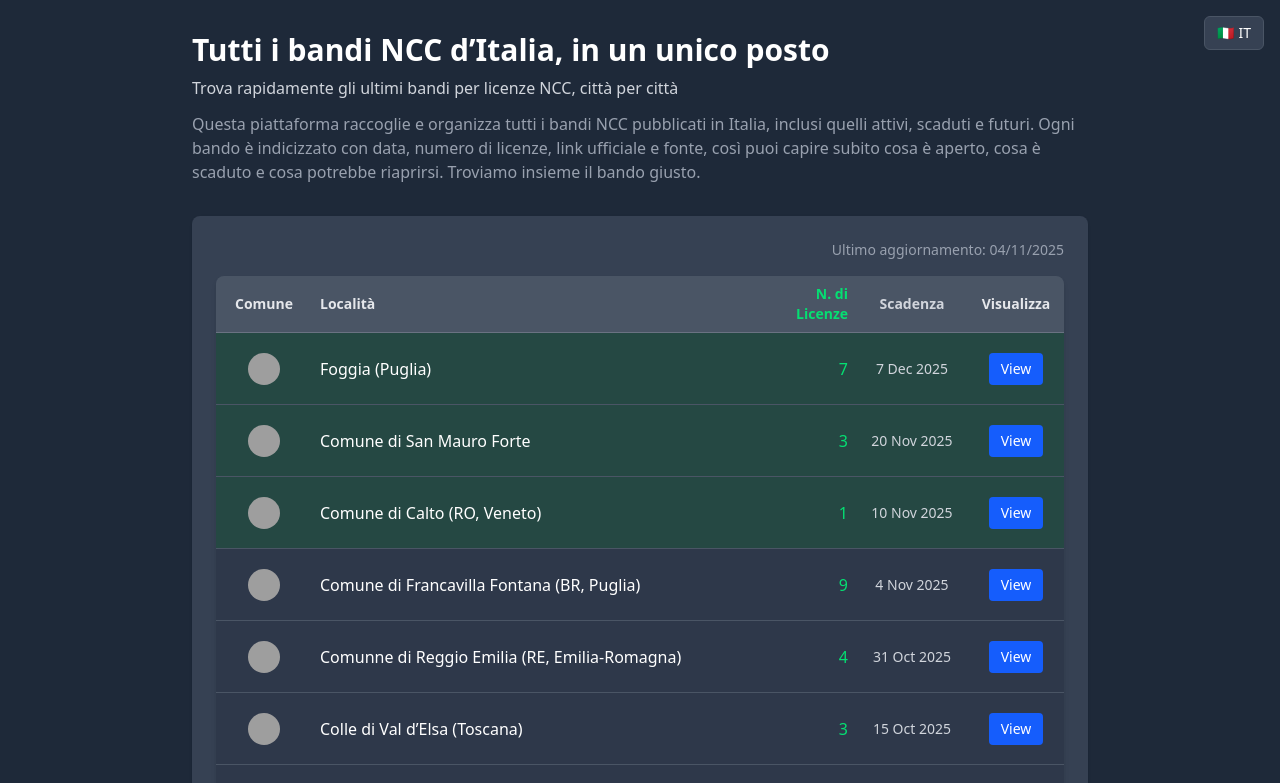
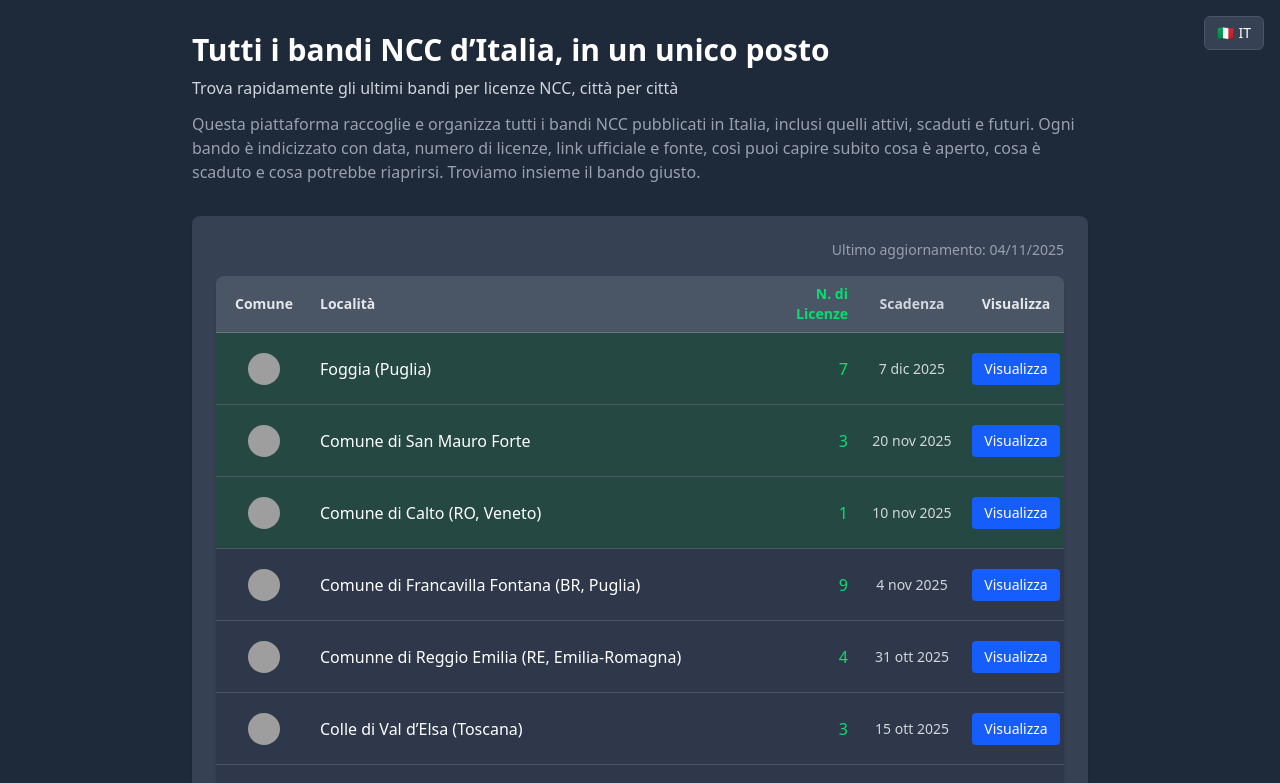
Before and after one commit to coy123/licenzia, a React (Vite) app: page / in a window 1280 px wide. Shown: the top 783 px of the page. Built offline with nearby package versions, Linux system fonts and the light colour scheme; grey boxes are pictures that could not be loaded.

Commit message:
fix more translation problems

```diff
--- a/src/components/Table.tsx
+++ b/src/components/Table.tsx
@@ -7,9 +7,9 @@ interface TableRowProps {
     data: TableData;
 }
 
-const formatDate = (dateString: string) => {
+const formatDate = (dateString: string, locale: string = 'en-GB') => {
     const date = new Date(dateString);
-    return date.toLocaleDateString('en-GB', {
+    return date.toLocaleDateString(locale, {
         year: 'numeric',
         month: 'short',
         day: 'numeric'
@@ -21,6 +21,9 @@ const formatAmount = (amount: number) => {
 };
 
 const TableRow: React.FC<TableRowProps> = ({data}) => {
+    const {language} = useLanguage();
+    const t = (key: string) => getTranslation(language, key);
+    const locale = language === 'it' ? 'it-IT' : 'en-GB';
     const isDeadlineUpcoming = new Date(data.deadline).getTime() >= Date.now();
     const backgroundClass = isDeadlineUpcoming ? 'bg-green-900/40' : 'bg-gray-900/20';
     const hoverBackgroundClass = isDeadlineUpcoming ? 'hover:bg-green-800' : 'hover:bg-gray-600';
@@ -44,7 +47,7 @@ const TableRow: React.FC<TableRowProps> = ({data}) => {
             </div>
 
         <div className="p-2 w-20 sm:w-28 flex justify-center">
-            <p className="text-sm text-gray-300 text-center">{formatDate(data.deadline)}</p>
+            <p className="text-sm text-gray-300 text-center">{formatDate(data.deadline, locale)}</p>
             </div>
 
         <div className="p-2 w-14 sm:w-24 flex justify-center">
@@ -53,8 +56,14 @@ const TableRow: React.FC<TableRowProps> = ({data}) => {
                     target="_blank"
                     rel="noopener noreferrer"
                     className="inline-flex items-center justify-center px-3 py-1.5 bg-blue-600 text-white text-sm font-medium rounded hover:bg-blue-700 focus:outline-none focus:ring-2 focus:ring-offset-2 focus:ring-blue-500 transition-colors w-full sm:w-auto"
+                    aria-label={t('table.headers.view')}
                 >
-                    View
+                    <span className="sm:hidden" aria-hidden>
+                        🔍
+                    </span>
+                    <span className="hidden sm:inline">
+                        {t('table.headers.view')}
+                    </span>
                 </a>
             </div>
         </div>
```
